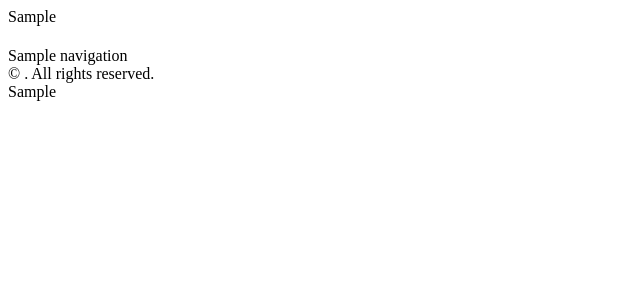
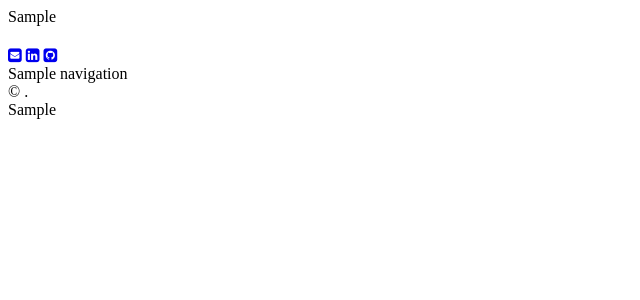
Before and after one commit to carderne/crisp-narrow, a Node project: template default.hbs in a window 1280 px wide. Shown: the top 300 px of the page, without its empty margins (0-640 px from the left). Run offline with Node 20 templates, Linux system fonts and the light colour scheme; the template is opened without the code that fills it: most values are stand-ins (such as "Sample title", 1, 10 or a date in 2020); some libraries are stand-ins or nearby versions.

Commit message:
Follow links, (c) info

```diff
--- a/assets/styles/crisp.css
+++ b/assets/styles/crisp.css
@@ -90,12 +90,12 @@ a {
 
 
 
-
-#new-social a:link {
+#icons a:link {
+  font-size: 2em;
   color: #2c2f33;
   padding-right: 0.3em;
 }
-#new-social a:visited, #new-social a:hover, #new-social a:active {
+#icons a:visited, #icons a:hover, #icons a:active {
   color: #000000;
   text-decoration:none;
 }
--- a/default.hbs
+++ b/default.hbs
@@ -2,7 +2,7 @@
 <html lang="en">
 	<head>
 	    {{! Document Settings }}
-            <link rel="stylesheet" href="https://d1azc1qln24ryf.cloudfront.net/114779/Socicon/style-cf.css?9ukd8d">
+            <link href="//maxcdn.bootstrapcdn.com/font-awesome/4.3.0/css/font-awesome.min.css" rel="stylesheet" type="text/css">
 	    <meta http-equiv="Content-Type" content="text/html" charset="UTF-8" />
 	    <meta http-equiv="X-UA-Compatible" content="IE=edge,chrome=1" />
 	    {{! Page Meta }}
@@ -10,7 +10,7 @@
 			{{! Styles }}
 	    <link href='//fonts.googleapis.com/css?family=Open+Sans:300italic,700italic,300,700' rel='stylesheet' type='text/css'>
 			<link href='//fonts.googleapis.com/css?family=Bree+Serif' rel='stylesheet' type='text/css'>
-			<link href="//netdna.bootstrapcdn.com/font-awesome/4.7.0/css/font-awesome.min.css" rel="stylesheet">
+
 			<link rel="stylesheet" href="//cdnjs.cloudflare.com/ajax/libs/highlight.js/8.4/styles/default.min.css">
 			<link rel="stylesheet" type="text/css" href="{{asset '/styles/crisp.css'}}">
 			{{! Responsive Meta Tags }}
@@ -29,18 +29,14 @@
 			{{#if @blog.logo}}<a id="logo" href="{{@blog.url}}"><img src="{{@blog.logo}}" alt="{{@blog.title}}" /></a>{{/if}}
 			<h1><a href="{{@blog.url}}">{{@blog.title}}</a></h1>
                         <p>{{@blog.description}}</p>
-                        <div id="new-social">
-                                <a href="mailto:chris@rdrn.me" class="socicon-mail"></a>
-                                <a href="https://www.linkedin.com/in/chris-arderne" class="socicon-linkedin"></a>
-                                <a href="http://github.com/carderne" class="socicon-github"></a>
-                        </div>
+			{{> follow}}
 			{{navigation}}
 		</header>
 		<main id="content">
 			{{{body}}}
 		</main>
 		<footer id="footer">
-			<section id="footer-message">&copy; {{date format='YYYY'}} {{@blog.title}}. All rights reserved.</section>
+			<section id="footer-message">&copy; {{date format='YYYY'}} {{@blog.title}}.</section>
 		</footer>
 	{{ghost_foot}}
 	<script src="//cdnjs.cloudflare.com/ajax/libs/highlight.js/8.4/highlight.min.js"></script>
--- a/partials/follow.hbs
+++ b/partials/follow.hbs
@@ -1,8 +1,5 @@
-<div id="follow-icons">
-	<a href="http://linkedin.com/in/carderne"><i class="fa fa-linkedin-square fa-2x"></i></a>
-	<a href="mailto:chris@rdrn.me"><i class="fa fa-envelope-square fa-2x"></i></a>
-        <a href="http://github.com/carderne"><i class="fa fa-github-square fa-2x"></i></a>
+<div id="icons">
+<a href="mailto:chris@rdrn.me"><i class="fa fa-envelope-square"></i></a>
+<a href="https://www.linkedin.com/in/chris-arderne" target="_blank"><i class="fa fa-linkedin-square"></i></a>
+<a href="http://github.com/carderne" target="_blank"><i class="fa fa-github-square"></i></a>
 </div>
-
-<!--
--->
```
